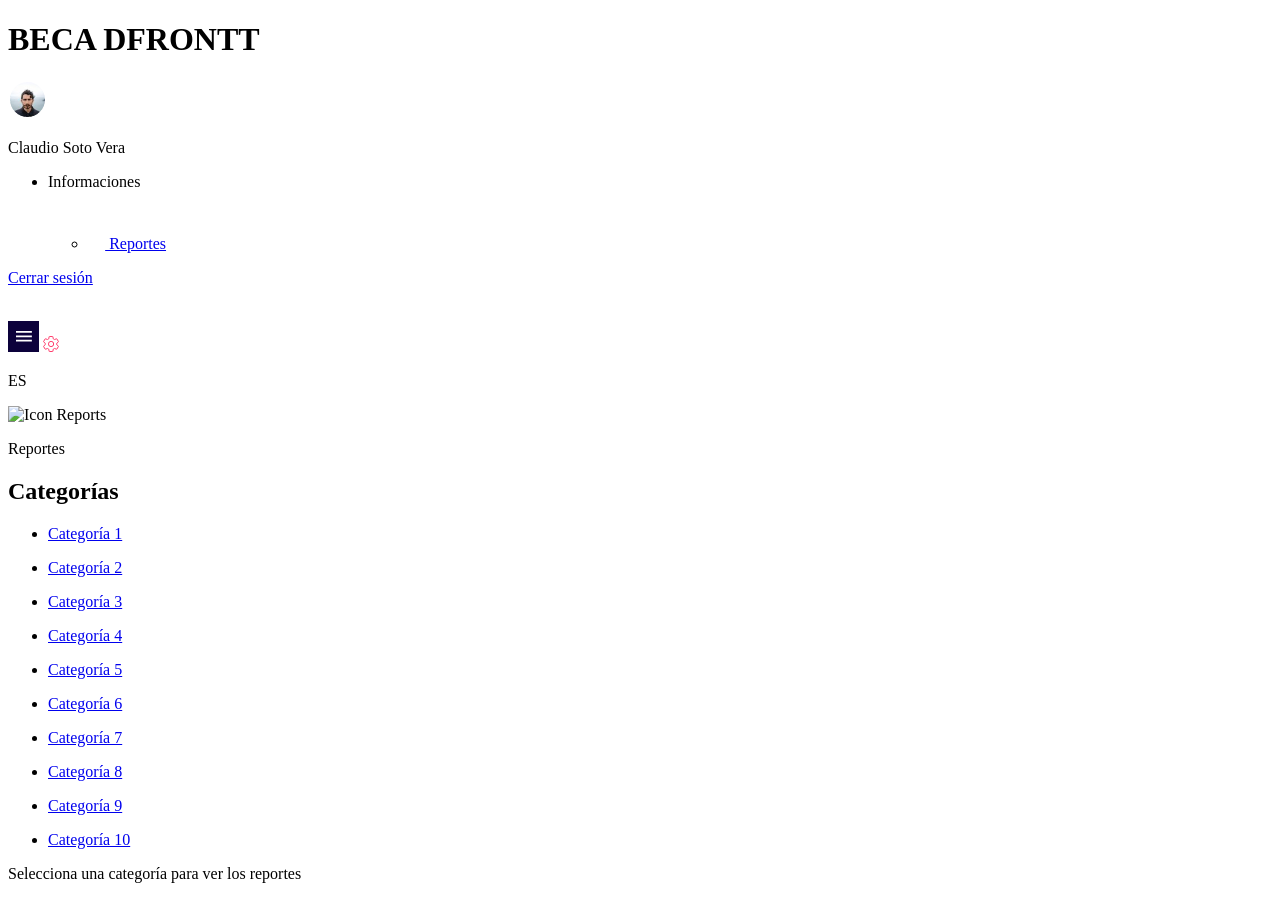
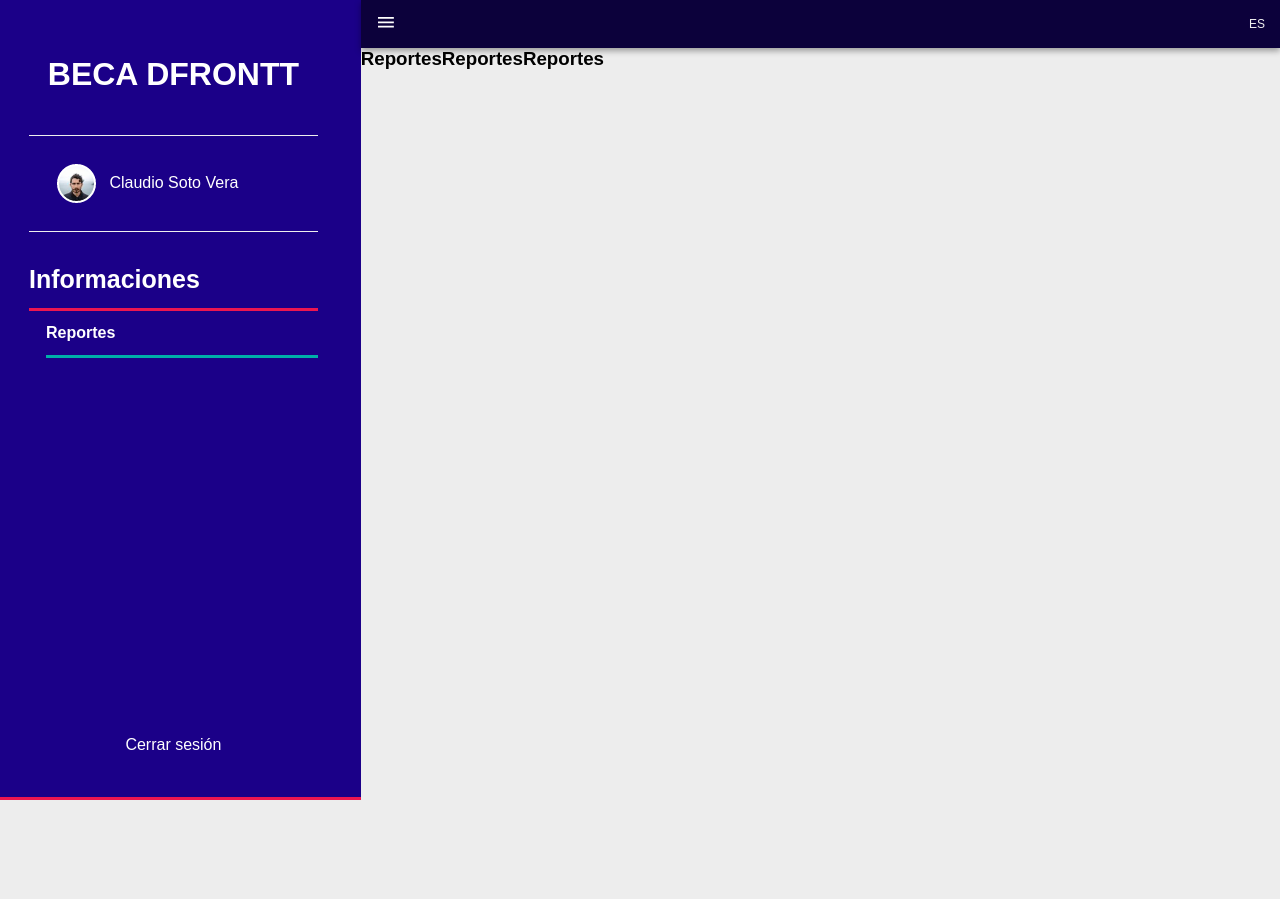
Before and after one commit to user0able/FormacionGeneral4, a plain HTML site: page reportes.html in a window 1280 px wide. After the commit the page ends 800 px from the top, so only its background shows below. Drawn offline with Linux system fonts and the light colour scheme.

Commit message:
Sanitized

```diff
--- a/reportes.html
+++ b/reportes.html
@@ -5,9 +5,10 @@
     <meta http-equiv="X-UA-Compatible" content="IE=edge" />
     <meta name="viewport" content="width=device-width, initial-scale=1.0" />
     <title>Reportes</title>
+    <link rel="stylesheet" href="assets/css/admin.css" />
   </head>
   <body>
-    <div>
+    <div class="navbar">
       <h1>BECA DFRONTT</h1>
       <div>
         <img
@@ -18,95 +19,39 @@
       </div>
       <ul>
         <li>
-          <p>Informaciones</p>
-          <img src="assets/img/icons/icon-collapse.svg" alt="Icon collapse" />
+          <h2>Informaciones</h2>
           <ul>
             <li>
               <a title="Reportes" href="reportes.html">
-                <img
-                  src="assets/img/icons/icon-report.svg"
-                  alt="Icon Reportes"
-                />
                 Reportes
               </a>
             </li>
           </ul>
         </li>
       </ul>
-      <a title="Cerrar Sesión" href="index.html">
+      <a class="logout" title="Cerrar Sesión" href="index.html">
         <p>Cerrar sesión</p>
-        <img src="assets/img/icons/Icon material-exit-to-app.svg" alt="" />
       </a>
     </div>
-    <div>
-      <img src="assets/img/icons/btn-menu.svg" alt="Menu icon" />
-      <img
-        src="assets/img/icons/Icon material-settings.svg"
-        alt="Icon Settings"
-      />
-      <p>ES</p>
-      <!-- TODO: Aquí tengo duda, de qué era el "ES" -->
-    </div>
-    <div>
-      <img src="assets\img\Grupo 499.png" alt="Icon Reports" />
-      <p>Reportes</p>
-      <div>
-        <h2>Categorías</h2>
-        <ul>
-          <li>
-            <a href="categoria.html">
-              <p>Categoría 1</p>
-            </a>
-          </li>
-          <li>
-            <a href="#">
-              <p>Categoría 2</p>
-            </a>
-          </li>
-          <li>
-            <a href="#">
-              <p>Categoría 3</p>
-            </a>
-          </li>
-          <li>
-            <a href="#">
-              <p>Categoría 4</p>
-            </a>
-          </li>
-          <li>
-            <a href="#">
-              <p>Categoría 5</p>
-            </a>
-          </li>
-          <li>
-            <a href="#">
-              <p>Categoría 6</p>
-            </a>
-          </li>
-          <li>
-            <a href="#">
-              <p>Categoría 7</p>
-            </a>
-          </li>
-          <li>
-            <a href="#">
-              <p>Categoría 8</p>
-            </a>
-          </li>
-          <li>
-            <a href="#">
-              <p>Categoría 9</p>
-            </a>
-          </li>
-          <li>
-            <a href="#">
-              <p>Categoría 10</p>
-            </a>
-          </li>
-        </ul>
+    <div class="content">
+      <div class="menu-top">
+        <div>
+          <img src="assets/img/icons/btn-menu.svg" alt="Icono menu" />
+        </div>
+        <div>
+          <p>ES</p>
+        </div>
       </div>
-      <div>
-        <p>Selecciona una categoría para ver los reportes</p>
+      <div class="main">
+        <div class="submenu">
+          <h3>Reportes</h3>
+        </div>
+        <div class="categories">
+          <h3>Reportes</h3>
+        </div>
+        <div class="category-detail">
+          <h3>Reportes</h3>
+        </div>
       </div>
     </div>
   </body>
```
